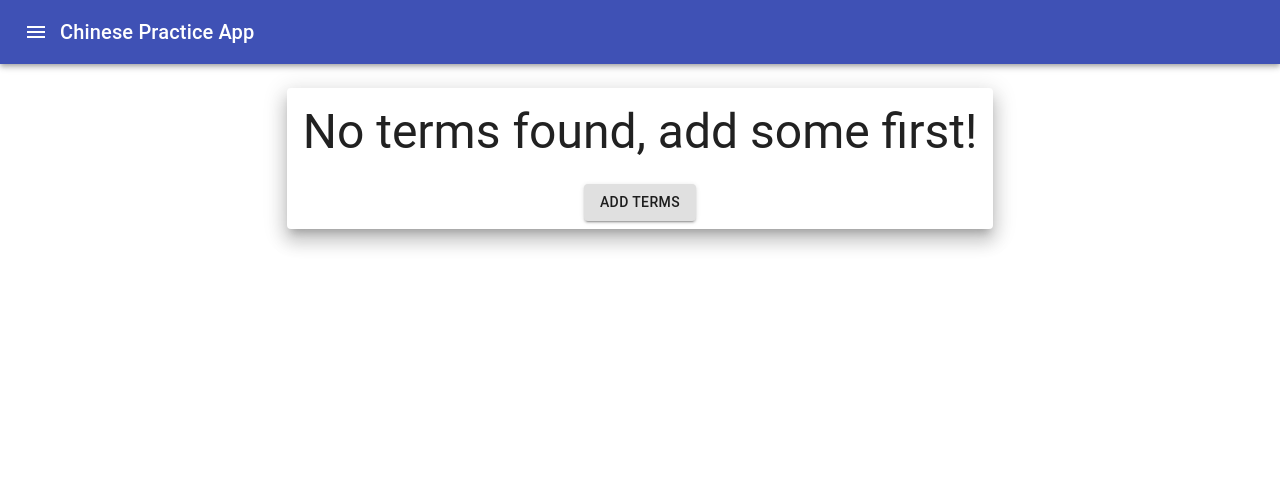
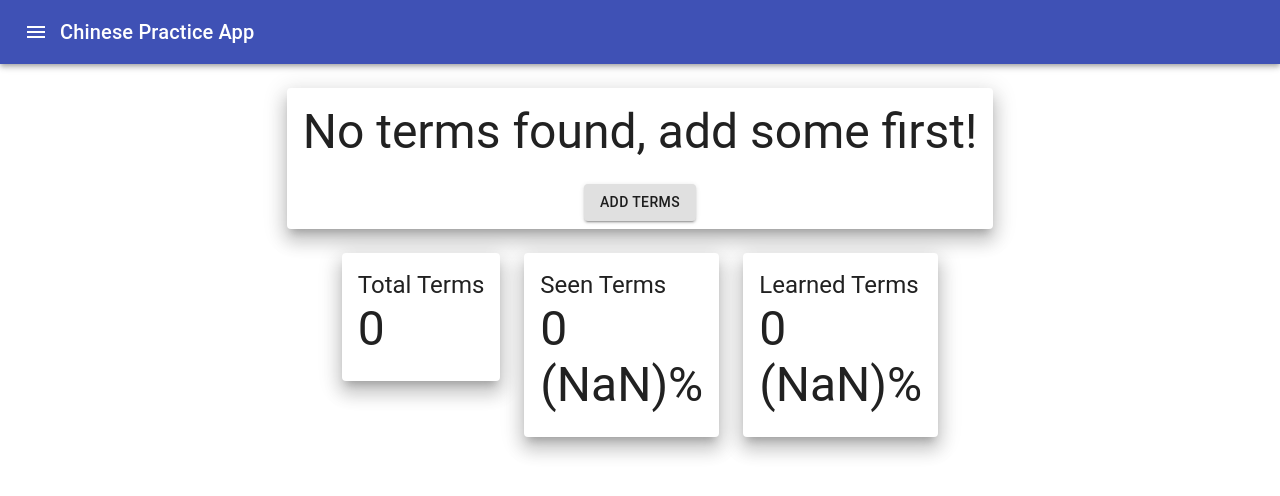
Before and after one commit to vincetiu8/chinese-practice, a React (Create React App) app: page / in a window 1280 px wide. Shown: the top 496 px of the page. Built offline with nearby package versions, Linux system fonts and the light colour scheme.

Commit message:
add statistics to practice page

```diff
--- a/src/features/pairs/pairsSlice.js
+++ b/src/features/pairs/pairsSlice.js
@@ -22,6 +22,11 @@ const initialState = pairsAdapter.getInitialState({
 		minimumGapBetweenElements: 5,
 		flipTerms: true,
 		askTerm: false,
+	},
+	stats: {
+		totalTerms: 0,
+		seenTerms: 0,
+		learnedTerms: 0,
 	}
 })
 
@@ -74,6 +79,22 @@ const pairsSlice = createSlice({
 				pairsAdapter.upsertMany(state, storedPairs)
 			}
 
+			let seenTerms = 0, learnedTerms = 0 // recalculate stats on reload
+			for (let id of state.ids) {
+				const term = state.entities[id]
+				if (term.seen) {
+					seenTerms += 1
+					if (term.rank > 0) {
+						learnedTerms += 1
+					}
+				}
+			}
+			state.stats = {
+				totalTerms: state.ids.length,
+				seenTerms: seenTerms,
+				learnedTerms: learnedTerms
+			}
+
 			json = localStorage.getItem('chinese-practice/settings')
 			if (json !== null) {
 				state.settings = JSON.parse(json)
@@ -83,8 +104,18 @@ const pairsSlice = createSlice({
 		},
 		deletePairs(state, action) {
 			pairsAdapter.removeAll(state)
+			state.stats = {
+				totalTerms: 0,
+				seenTerms: 0,
+				learnedTerms: 0
+			}
 		},
 		deletePair(state, action) {
+			state.stats = {
+				totalTerms: state.state.totalTerms - 1,
+				seenTerms: state.entities[action.payload].seen ? state.state.seenTerms - 1 : state.seenTerms,
+				learnedTerms: state.entities[action.payload].rank > 0 ? state.state.learnedTerms - 1 : state.learnedTerms
+			}
 			pairsAdapter.removeOne(state, action.payload)
 			state.status = 'idle'
 		},
@@ -97,6 +128,11 @@ const pairsSlice = createSlice({
 				pair.nonce = Math.random() - 0.5
 				return pair
 			})
+			state.stats = {
+				...state.stats,
+				seenTerms: 0,
+				learnedTerms: 0
+			}
 			pairsAdapter.updateMany(state, updatedPairs)
 			pairsSlice.caseReducers.updateSolvingPair(state, action)
 		},
@@ -105,6 +141,8 @@ const pairsSlice = createSlice({
 			localStorage.setItem('chinese-practice/pairs', json)
 			json = JSON.stringify(state.settings)
 			localStorage.setItem('chinese-practice/settings', json)
+			json = JSON.stringify(state.stats)
+			localStorage.setItem('chinese-practice/stats', json)
 		},
 		editPair(state, action) {
 			const {newId, definition} = action.payload
@@ -146,6 +184,10 @@ const pairsSlice = createSlice({
 					if (!state.solvingPair.seen) {
 						state.solvingPair.rank = state.settings.startingPoints
 						state.solvingPair.seen = true
+						state.stats = {
+							...state.stats,
+							seenTerms: state.seenTerms + 1
+						}
 						pairsAdapter.updateOne(state, state.solvingPair)
 					}
 					return
@@ -157,23 +199,37 @@ const pairsSlice = createSlice({
 				? state.solvingPair.id.toLowerCase()
 				: state.solvingPair.definition.toLowerCase())) {
 				if (state.status !== 'wrong') {
+					const newRank = state.solvingPair.rank + state.settings.gainedPointsOnSuccess
 					pairsAdapter.updateOne(state, {
 						id: state.solvingPair.id,
 						changes: {
-							rank: state.solvingPair.rank + state.settings.gainedPointsOnSuccess,
+							rank: newRank,
 							flip: state.settings.flipTerms ? !state.solvingPair.flip : state.settings.askTerm
 						}
 					})
+					if (state.solvingPair.rank <= 0 && newRank > 0) {
+						state.stats = {
+							...state.stats,
+							learnedTerms: state.learnedTerms + 1
+						}
+					}
 				}
 
 				pairsSlice.caseReducers.updateSolvingPair(state, action)
 			} else {
+				const newRank = state.solvingPair.rank - state.settings.lostPointsOnFail
 				pairsAdapter.updateOne(state, {
 					id: state.solvingPair.id,
 					changes: {
-						rank: state.solvingPair.rank - state.settings.lostPointsOnFail
+						rank: newRank
 					}
 				})
+				if (state.solvingPair.rank > 0 && newRank <= 0) {
+					state.stats = {
+						...state.stats,
+						learnedTerms: state.learnedTerms - 1
+					}
+				}
 				state.status = 'wrong'
 			}
 		},
--- /dev/null
+++ b/src/features/practice/InfoCard.js
@@ -0,0 +1,35 @@
+import {useSelector} from "react-redux";
+import {Card, CardContent, Typography} from "@material-ui/core";
+
+export const InfoCard = ({stat}) => {
+	const statValue = useSelector(state => state.pairs.stats[stat])
+	const totalTerms = useSelector(state => state.pairs.stats["totalTerms"])
+
+	return (
+		<div>
+			<Card elevation={12}>
+				<CardContent>
+					<Typography variant="h5">
+						{
+							(stat.charAt(0).toUpperCase() + stat.slice(1))
+								.split(/(?=[A-Z])/)
+								.join(' ')
+						}
+					</Typography>
+					<Typography variant="h3">
+						{statValue}
+					</Typography>
+					{
+						stat === "totalTerms"
+						? ""
+						: (
+							<Typography variant="h3">
+								({Math.round(statValue / totalTerms * 1000) / 10})%
+							</Typography>
+						)
+					}
+				</CardContent>
+			</Card>
+		</div>
+	)
+}
--- a/src/features/practice/Practice.js
+++ b/src/features/practice/Practice.js
@@ -4,11 +4,15 @@ import {useDispatch, useSelector} from "react-redux";
 import {fetchInfo} from "../pairs/pairsSlice";
 import {useEffect} from "react";
 import {EditPairDialog} from "../pairs/EditPairDialog";
+import {InfoCard} from "./InfoCard";
+import {Grid} from "@material-ui/core";
 
 export const Practice = () => {
 	const dispatch = useDispatch()
 
 	const loadStatus = useSelector(state => state.pairs.loadStatus)
+	const stats = useSelector(state => state.pairs.stats)
+
 	useEffect(() => {
 		if (loadStatus === 'unloaded') {
 			dispatch(fetchInfo())
@@ -17,9 +21,24 @@ export const Practice = () => {
 
 	return (
 		<div>
-			<PracticeCard/>
 			<EditPairDialog/>
 			<WrongAnswerDialog/>
+			<Grid container direction="column" spacing={3}>
+				<Grid item>
+					<PracticeCard/>
+				</Grid>
+				<Grid item>
+					<Grid container justify="center" spacing={3}>
+						{
+							Object.keys(stats).map(stat => (
+								<Grid item key={stat}>
+									<InfoCard stat={stat}/>
+								</Grid>
+							))
+						}
+					</Grid>
+				</Grid>
+			</Grid>
 		</div>
 	)
 }
```
